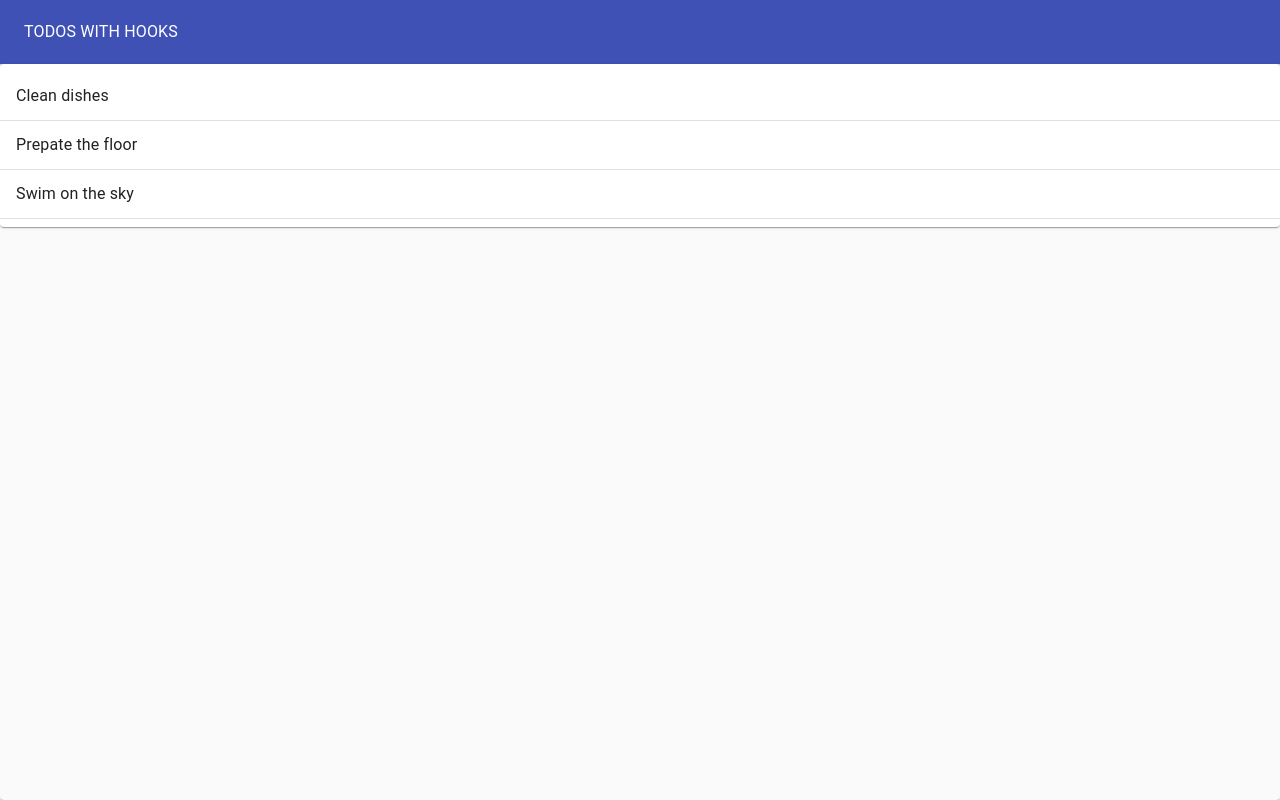
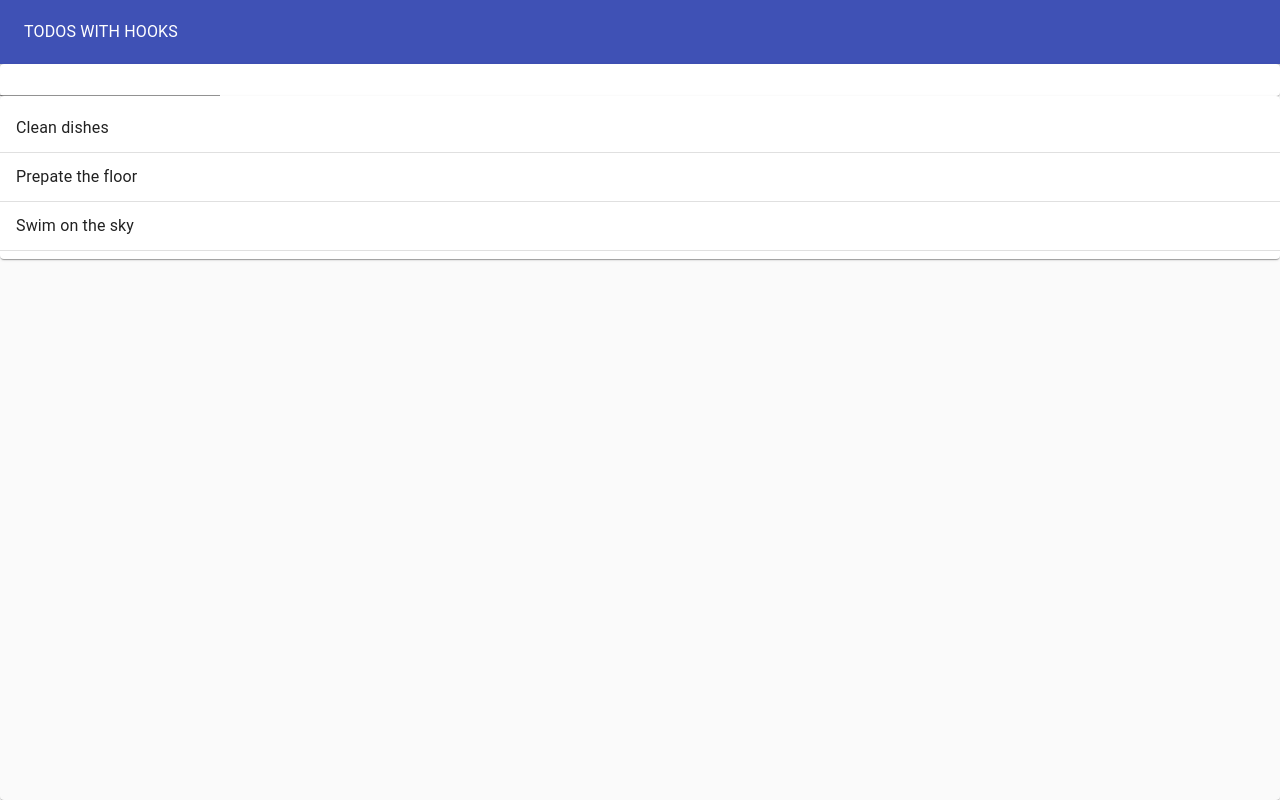
Before and after one commit to appsius/todo_three, a React (Create React App) app: page / in a window 1280 px wide. Built offline with nearby package versions, Linux system fonts and the light colour scheme; the HTML template or start-up script is replaced by a standard one.

Commit message:
Adding Our Form with Hooks

```diff
--- a/src/TodoApp.js
+++ b/src/TodoApp.js
@@ -1,5 +1,6 @@
 import React, { useState } from 'react';
 import TodoList from './TodoList';
+import TodoForm from './TodoForm';
 import Typography from '@material-ui/core/Typography';
 import Paper from '@material-ui/core/Paper';
 import AppBar from '@material-ui/core/AppBar';
@@ -13,6 +14,9 @@
     { id: 3, task: 'Swim on the sky', completed: false }
   ];
   const [todos, setTodos] = useState(initialTodos);
+  const addTodo = newTodoText => {
+    setTodos([...todos, { id: 4, task: newTodoText, completed: false }]);
+  };
   return (
     <Paper
       style={{
@@ -28,6 +32,7 @@
           <Typography color='inherit'>TODOS WITH HOOKS</Typography>
         </Toolbar>
       </AppBar>
+      <TodoForm addTodo={addTodo} />
       <TodoList todos={todos} />
     </Paper>
   );
--- /dev/null
+++ b/src/TodoForm.js
@@ -0,0 +1,23 @@
+import React from 'react';
+import TextField from '@material-ui/core/TextField';
+import Paper from '@material-ui/core/Paper';
+import useInputState from './hooks/useInputState';
+
+function TodoForm({ addTodo }) {
+  const [value, handleChange, reset] = useInputState('');
+  return (
+    <Paper>
+      <form
+        onSubmit={e => {
+          e.preventDefault();
+          addTodo(value);
+          reset();
+        }}
+      >
+        <TextField value={value} onChange={handleChange} />
+      </form>
+    </Paper>
+  );
+}
+
+export default TodoForm;
--- /dev/null
+++ b/src/hooks/useInputState.js
@@ -0,0 +1,11 @@
+import { useState } from 'react';
+export default initialVal => {
+  const [value, setValue] = useState(initialVal);
+  const handleChange = e => {
+    setValue(e.target.value);
+  };
+  const reset = () => {
+    setValue('');
+  };
+  return [value, handleChange, reset];
+};
```
